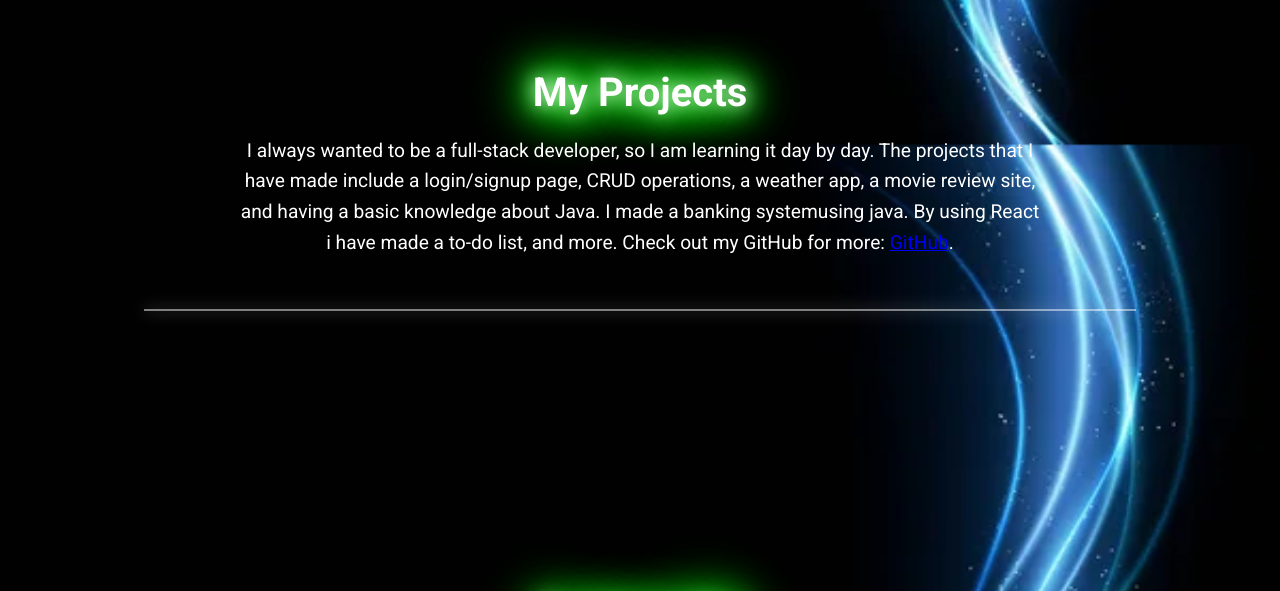
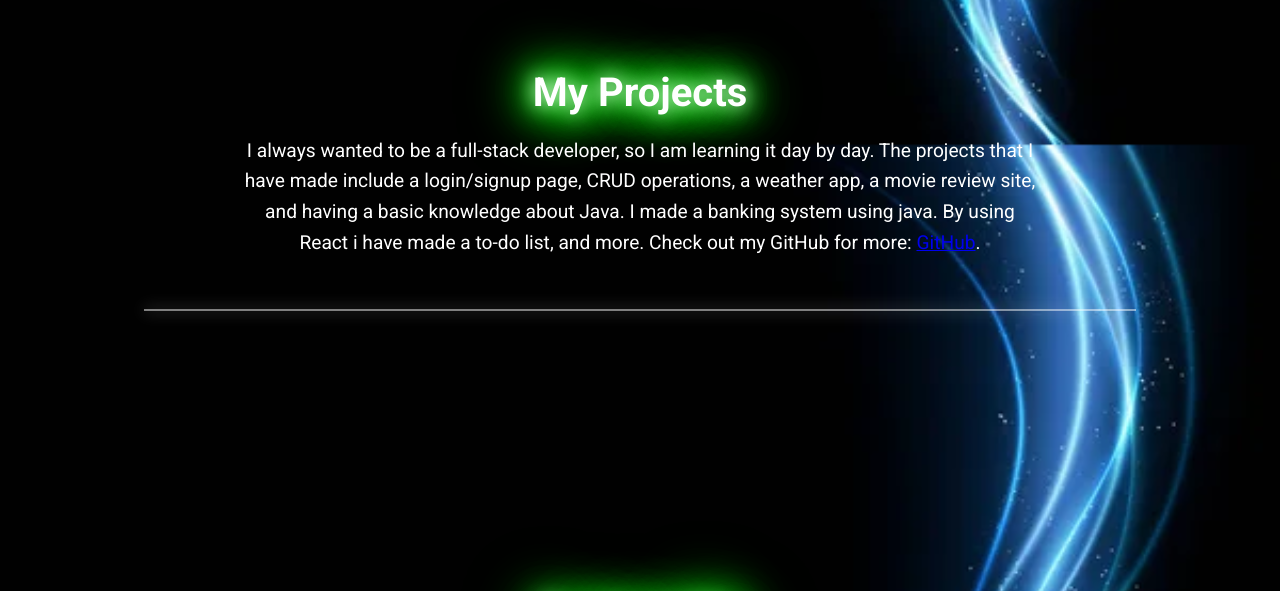
Before and after one commit to Adarsha-Pantha/PortFolio, a plain HTML site: page index.html in a window 1280 px wide. Shown: the part 1660-2251 px from the top of the page. Drawn offline with Linux system fonts and the light colour scheme.

Commit message:
Adarsha Pantha

```diff
--- a/index.html
+++ b/index.html
@@ -52,7 +52,7 @@
     <section id="projects">
         <div class="container">
             <h2>My Projects</h2>
-            <p>I always wanted to be a full-stack developer, so I am learning it day by day. The projects that I have made include a login/signup page, CRUD operations, a weather app, a movie review site, and having a basic knowledge about Java. I made a banking systemusing java. By using React i have made a to-do list, and more. Check out my GitHub for more: <a href="https://github.com/Adarsha-Pantha">GitHub</a>.</p>
+            <p>I always wanted to be a full-stack developer, so I am learning it day by day. The projects that I have made include a login/signup page, CRUD operations, a weather app, a movie review site, and having a basic knowledge about Java. I made a banking system using java. By using React i have made a to-do list, and more. Check out my GitHub for more: <a href="https://github.com/Adarsha-Pantha">GitHub</a>.</p>
         </div>
     </section>
 
```
